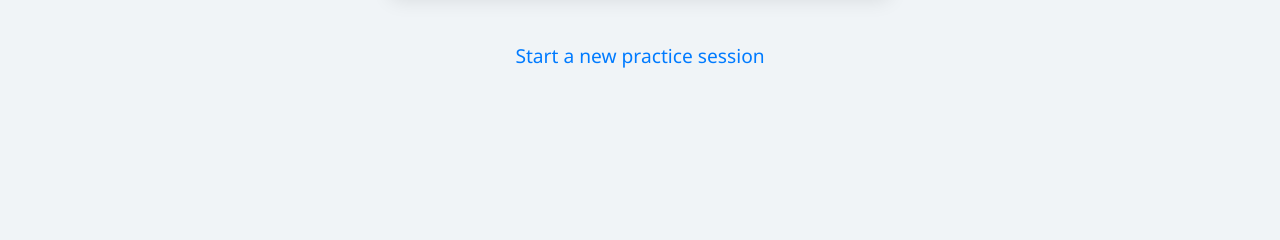
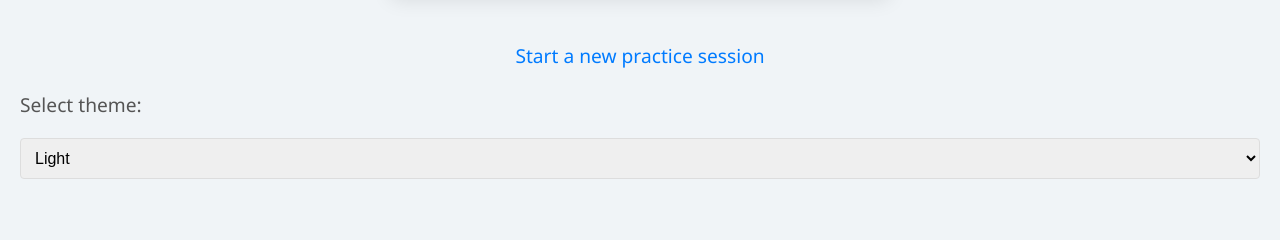
Before and after one commit to MoeAbdel04/CTS-285, a Flask app: page /show_history in a window 1280 px wide. Shown: the part 291-531 px from the top of the page. Run offline with Flask 3, Linux system fonts and the light colour scheme.

Commit message:
updated html

```diff
--- a/dataman/templates/history.html
+++ b/dataman/templates/history.html
@@ -5,6 +5,7 @@
     <meta name="viewport" content="width=device-width, initial-scale=1.0">
     <title>Math Practice - History and Grade</title>
     <link rel="stylesheet" href="{{ url_for('static', filename='css/style.css') }}">
+    <script src="{{ url_for('static', filename='js/theme.js') }}" defer></script>
 </head>
 <body>
     <h1>Your Math Practice History</h1>
@@ -30,5 +31,11 @@
     </table>
     <br>
     <a href="/" aria-label="Start a new practice session">Start a new practice session</a>
+    <br>
+    <label for="theme">Select theme:</label>
+    <select name="theme" id="theme" aria-label="Select theme">
+        <option value="light">Light</option>
+        <option value="dark">Dark</option>
+    </select>
 </body>
 </html>
--- a/dataman/templates/result.html
+++ b/dataman/templates/result.html
@@ -5,6 +5,7 @@
     <meta name="viewport" content="width=device-width, initial-scale=1.0">
     <title>Math Practice - Solve Problem</title>
     <link rel="stylesheet" href="{{ url_for('static', filename='css/style.css') }}">
+    <script src="{{ url_for('static', filename='js/theme.js') }}" defer></script>
 </head>
 <body>
     <h1>Solve the problem:</h1>
@@ -23,5 +24,10 @@
         <button type="submit" name="quit" value="Quit" aria-label="Quit">Quit</button>
     </form>
     <br>
+    <label for="theme">Select theme:</label>
+    <select name="theme" id="theme" aria-label="Select theme">
+        <option value="light">Light</option>
+        <option value="dark">Dark</option>
+    </select>
 </body>
 </html>
```
Also changed, not shown: dataman/templates/index.html (+2 -19 lines).
